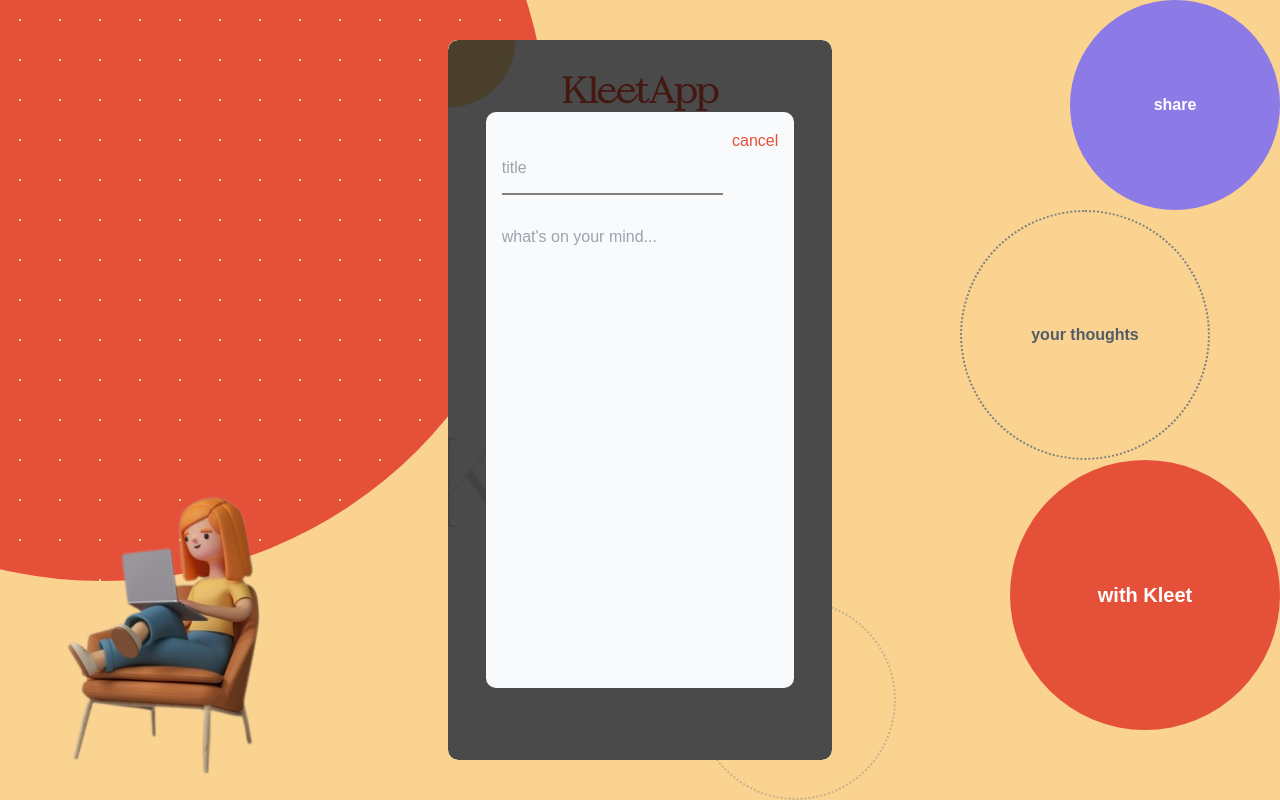
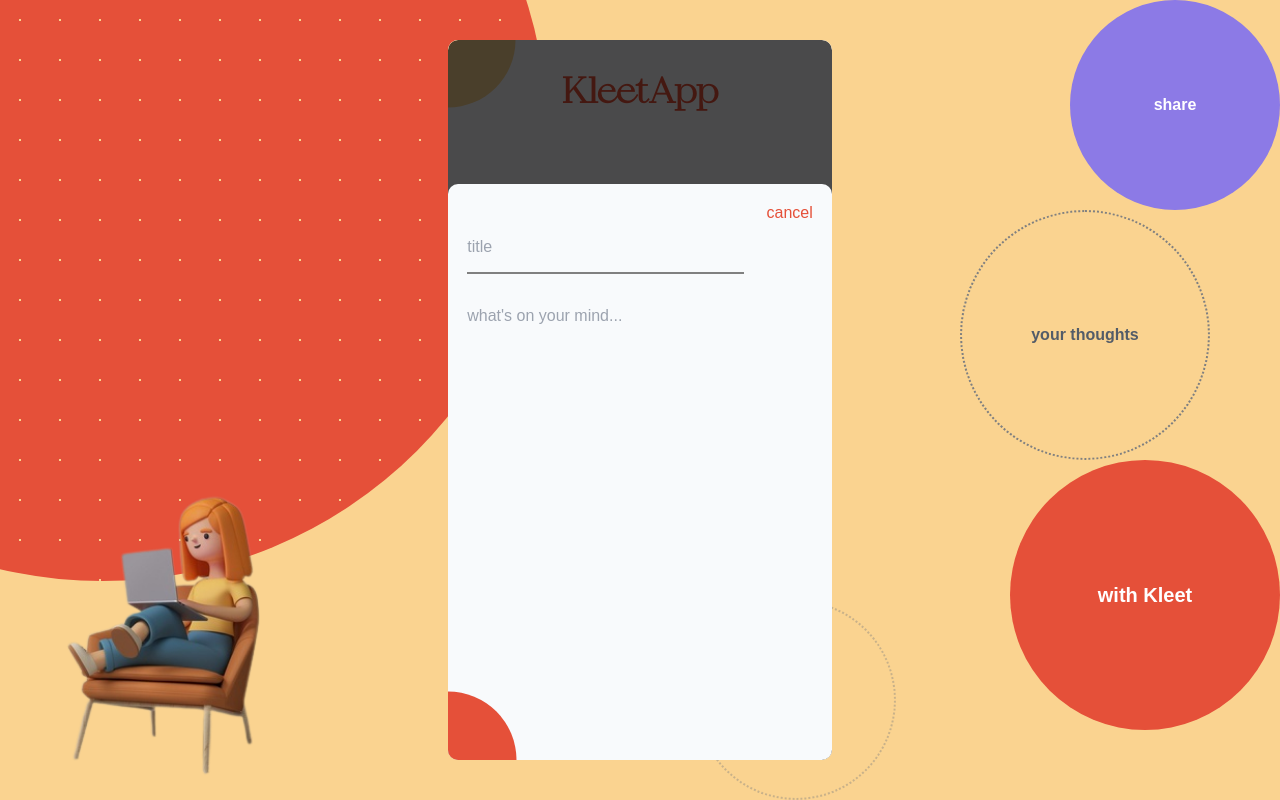
Before and after one commit to Sammy-Genius/Post-Application, a React (Create React App) app: page / in a window 1280 px wide. Both pictures are taken after a click on the element 782 px from the left and 694 px from the top of the page. Built offline with nearby package versions, Linux system fonts and the light colour scheme.

Commit message:
added new shape in modal

```diff
--- a/src/components/Modal.js
+++ b/src/components/Modal.js
@@ -66,13 +66,13 @@
         <>
             <AnimatePresence>
                 { modal && (
-                <motion.div className="w-full h-full absolute top-0 left-0 overlay border-radius flexbox z-10"
+                <motion.div className="w-full h-full absolute top-0 left-0 overlay border-radius flex items-end z-10"
                 variants={ modalVariants }
                 initial='from'
                 animate='to'
                 exit='exit'
                 >
-                    <motion.div className="w-[80%] h-[80%] bg-slate-50 border-radius relative z-20" variants={modalVariants}>
+                    <motion.div className="w-full h-[80%] bg-slate-50 border-radius relative z-20" variants={modalVariants}>
                         <div className="w-[90%] h-[30%] my-[10%] mx-auto">
                             <div className="title-box">
                                 <input type="text" placeholder="title" className='input' required onChange={e => setTitle(e.target.value)}/>
@@ -85,6 +85,7 @@
                             <p className="text-[#fad390] voyage font-black cursor-pointer">Kleet</p>
                         </motion.div> : ''}
                         <motion.span className="absolute text-[#e55039] top-[3%] right-[5%] cursor-pointer" onClick={openModal} variants={appearVariants}>cancel</motion.span>
+                        <div className='w-full h-full absolute shape-four bottom-0 left-0 bg-[#e55039]'></div>
                     </motion.div>
                 </motion.div>
                 )}
--- a/src/index.css
+++ b/src/index.css
@@ -39,6 +39,9 @@
     }
     .shape-three {
         border:2px dotted gray;
+    }
+    .shape-four {
+        clip-path: circle(14.0% at 0% 100%);
     }
     .overlay {
         background-color:rgba(0, 0, 0, 0.7);
```
